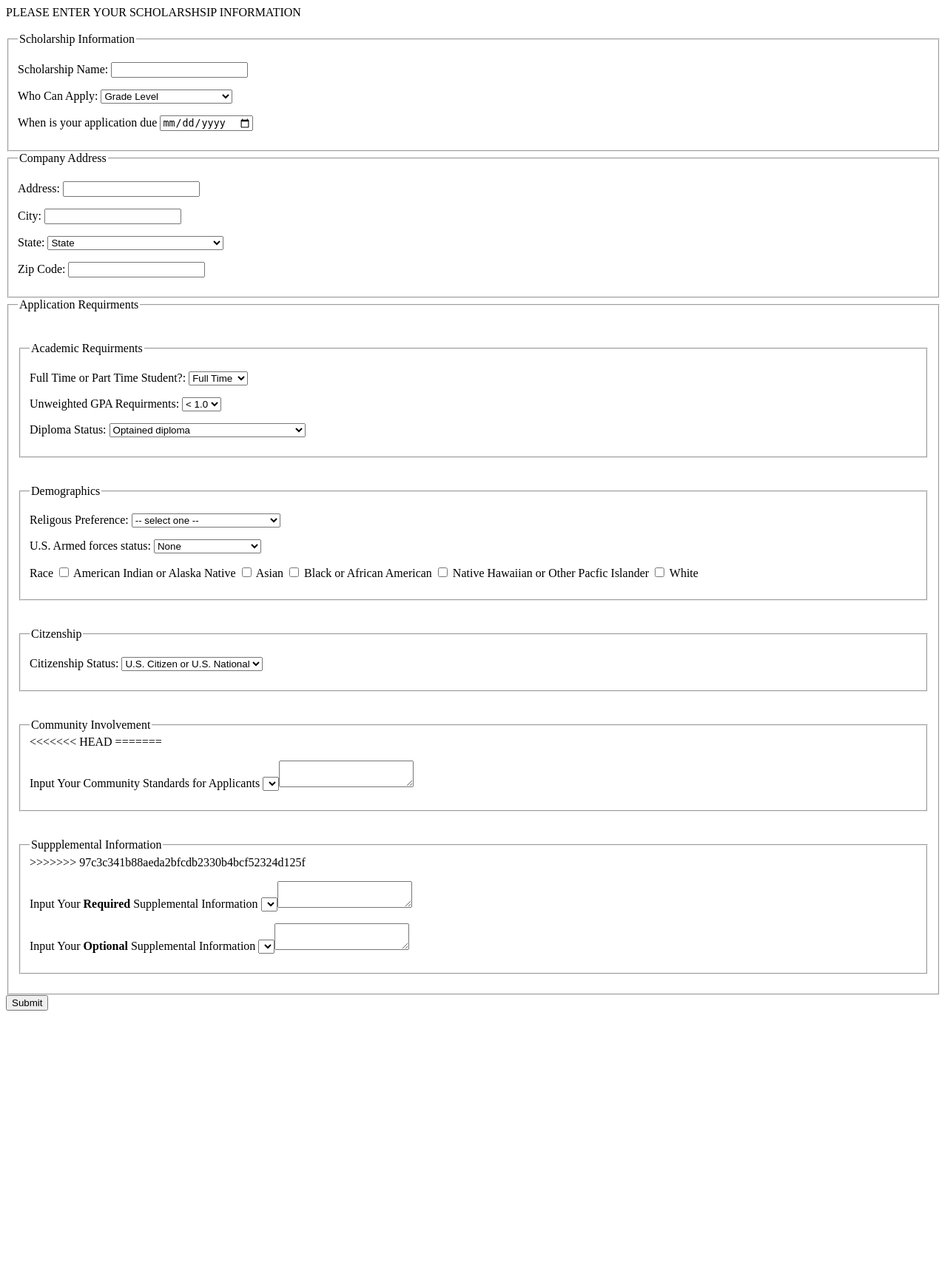
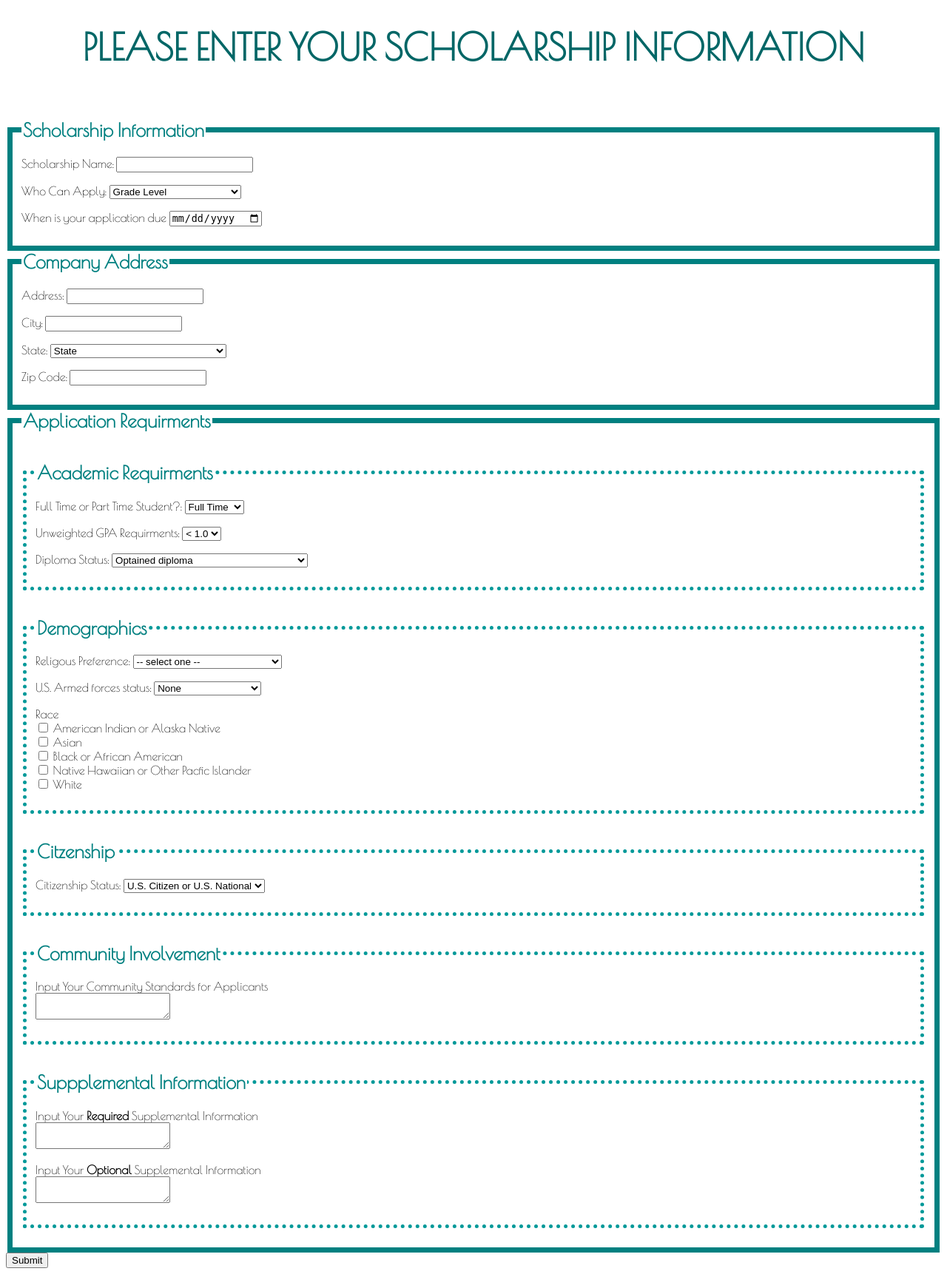
Before and after one commit to jedouard98/scholar-fish, a Python web app: template templates/companyinfo.html in a window 1280 px wide. Shown: the whole page at 74% size. Before the commit the page ends 1366 px from the top, so only its background shows below. Run offline with Jinja, Linux system fonts and the light colour scheme; the template is opened without the code that fills it, so the values that code supplies are empty.

Commit message:
css for scholarship

```diff
--- a/templates/companyinfo.html
+++ b/templates/companyinfo.html
@@ -4,9 +4,9 @@
   <title>ScholarFish - A Place to Swim through the Application Process! </title>
 </head>
 <body>
-PLEASE ENTER YOUR SCHOLARSHSIP INFORMATION <br> <br>
+<h1>PLEASE ENTER YOUR SCHOLARSHIP INFORMATION</h1> <br> <br>
   <form method=post>
-    <fieldset>
+    <fieldset class=field_set>
 
         <legend>Scholarship Information</legend>
 
@@ -32,7 +32,7 @@ PLEASE ENTER YOUR SCHOLARSHSIP INFORMATION <br> <br>
 
     </fieldset>
 
-    <fieldset>
+    <fieldset class=field_set>
 
       <legend>Company Address</legend>
         <p>Address: <input type="text" name="address" value=""> </p>
@@ -100,9 +100,9 @@ PLEASE ENTER YOUR SCHOLARSHSIP INFORMATION <br> <br>
         <p> Zip Code: <input type="text" name="zip_code" value=""> </p>
     </fieldset>
 
-    <fieldset>
+    <fieldset class=field_set>
       <legend>Application Requirments</legend> <br><br>
-        <fieldset>
+        <fieldset id=other_field_set>
           <legend> Academic Requirments </legend>
         <p>Full Time or Part Time Student?: <select name="student-status"> </p>
           <option value = "Full Time" > Full Time</option>
@@ -154,7 +154,7 @@ PLEASE ENTER YOUR SCHOLARSHSIP INFORMATION <br> <br>
 
     </fieldset> <br><br>
 
-      <fieldset>
+      <fieldset id=other_field_set>
         <legend>Demographics</legend>
 
         <p>Religous Preference: <select class="" name="religion">
@@ -192,14 +192,14 @@ PLEASE ENTER YOUR SCHOLARSHSIP INFORMATION <br> <br>
           <option value="previously-served">Previously Served</option>
           <option value="currently-dependent">Currently Dependent</option>
         </select>
-        <p> Race <input type="checkbox" name="race" value="american-indian"> American Indian or Alaska Native
-                 <input type="checkbox" name="race" value="asian"> Asian
-                 <input type="checkbox" name="race" value="black-african-american"> Black or African American
-                 <input type="checkbox" name="race" value="pacific-islander"> Native Hawaiian or Other Pacfic Islander
-                 <input type="checkbox" name="race" value="white"> White
+        <p> Race <br> <input type="checkbox" name="race" value="american-indian"> American Indian or Alaska Native <br>
+                 <input type="checkbox" name="race" value="asian"> Asian <br>
+                 <input type="checkbox" name="race" value="black-african-american"> Black or African American <br>
+                 <input type="checkbox" name="race" value="pacific-islander"> Native Hawaiian or Other Pacfic Islander <br>
+                 <input type="checkbox" name="race" value="white"> White <br>
       </fieldset> <br><br>
 
-      <fieldset>
+      <fieldset id=other_field_set>
         <legend>Citzenship</legend>
         <p> Citizenship Status: <select name:"citizenship">
           <option>U.S. Citizen or U.S. National</option>
@@ -210,26 +210,20 @@ PLEASE ENTER YOUR SCHOLARSHSIP INFORMATION <br> <br>
         </select>
       </fieldset> <br><br>
 
-      <fieldset>
-<<<<<<< HEAD
-=======
+      <fieldset id=other_field_set>
         <legend> Community Involvement </legend>
-        <p>Input Your Community Standards for Applicants <select name:"community"</p>
+        <p>Input Your Community Standards for Applicants <name:"community"</p> <br>
           <textarea > </textarea>
-        </select>
       </fieldset> <br><br>
 
-      <fieldset>
->>>>>>> 97c3c341b88aeda2bfcdb2330b4bcf52324d125f
+      <fieldset id =other_field_set>
         <legend> Suppplemental Information </legend>
 
-          <p>Input Your <strong>Required</strong> Supplemental Information <select name: "required_supplement"</p>
+          <p>Input Your <strong>Required</strong> Supplemental Information <name: "required_supplement"</p> <br>
             <textarea> </textarea>
-          </select>
 
-          <p>Input Your <strong>Optional</strong> Supplemental Information <select name: "optional_supplement"</p>
+          <p>Input Your <strong>Optional</strong> Supplemental Information <name: "optional_supplement"</p> <br>
             <textarea > </textarea>
-          </select>
 
 
 
@@ -242,5 +236,37 @@ PLEASE ENTER YOUR SCHOLARSHSIP INFORMATION <br> <br>
 
     <button type="submit">Submit</button>
   </form>
+
+<style>
+@import url(https://fonts.googleapis.com/css?family=Poiret+One);
+.field_set{
+    font-family: 'Poiret One', serif;
+    border-color:teal;
+    border-width: 7px;
+    border-style: solid;
+}
+
+#other_field_set{
+  border-color: #009999;
+  border-style: dotted;
+  border-width: 5px;
+  }
+
+legend {
+  font-family: 'Poiret One',serif;
+  font-size: 25px;
+  font-weight: bold;
+  color: teal;
+
+}
+
+h1{
+  text-align: center;
+  font-family: 'Poiret One', serif;
+  font-size: 50px;
+  color: #006666
+}
+
+</style>
 </body>
 </html>
```
